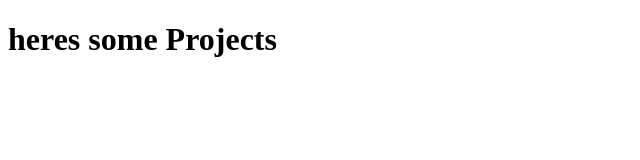
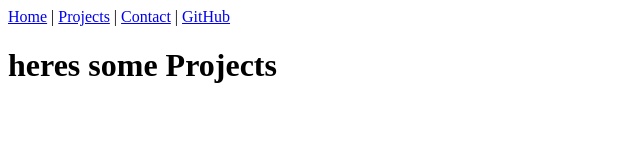
Before and after one commit to avimehta30/portfolio, a plain HTML site: page projects/index.html in a window 1280 px wide. Shown: the whole page, without its empty margins (0-640 px from the left). Drawn offline with Linux system fonts and the light colour scheme.

Commit message:
fixed nav

```diff
--- a/projects/index.html
+++ b/projects/index.html
@@ -6,6 +6,12 @@
     <title>Projects</title>
 </head>
 <body>
+    <nav>
+        <a href="https://github.com/avimehta30/portfolio/blob/main/index.html">Home</a> |
+        <a href="https://github.com/avimehta30/portfolio/blob/main/projects/index.html">Projects</a> |
+        <a href="/Users/avimehta/Documents/GitHub/portfolio/contact/index.html">Contact</a> |
+        <a href="https://github.com/avimehta30" target="_blank">GitHub</a>
+    </nav>
     <h1> heres some Projects</h1>
 </body>
 </html>
```
Also changed, not shown: contact/index.html (+6 -0 lines), index.html (+2 -2 lines).
